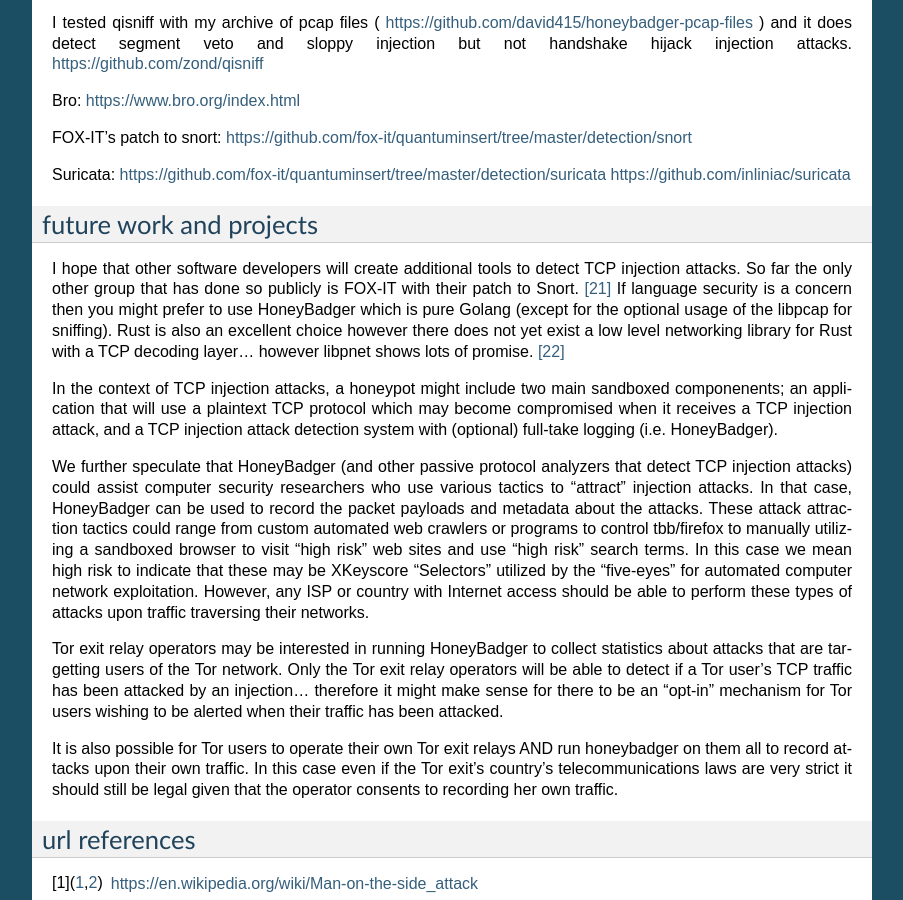
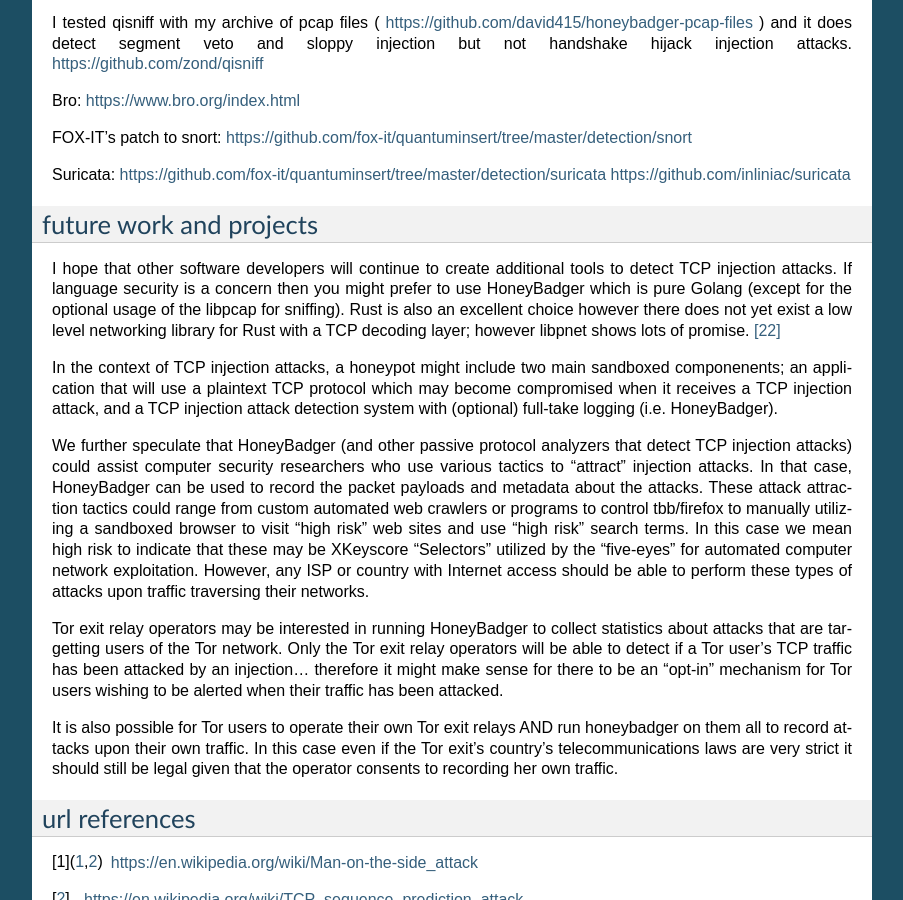
Before and after one commit to david415/HoneyBadger_docs, a Sphinx documentation site: the page built from source/how-to-detect-TCP-injection-attacks.rst, in a window 1280 px wide and 900 px high, scrolled down 3121 px. Shown: the whole window, without its empty margins (198-1101 px from the left). Built offline with Sphinx 7.4.7, drawn with Linux system fonts in a browser that asks for light colours.

Commit message:
Modify remark about future qi detection tools

```diff
--- a/source/how-to-detect-TCP-injection-attacks.rst
+++ b/source/how-to-detect-TCP-injection-attacks.rst
@@ -101,7 +101,7 @@
 future work and projects
 ------------------------
 
-I hope that other software developers will create additional tools to detect TCP injection attacks. So far the only other group that has done so publicly is FOX-IT with their patch to Snort. [21]_ If language security is a concern then you might prefer to use HoneyBadger which is pure Golang (except for the optional usage of the libpcap for sniffing). Rust is also an excellent choice however there does not yet exist a low level networking library for Rust with a TCP decoding layer... however libpnet shows lots of promise. [22]_
+I hope that other software developers will continue to create additional tools to detect TCP injection attacks. If language security is a concern then you might prefer to use HoneyBadger which is pure Golang (except for the optional usage of the libpcap for sniffing). Rust is also an excellent choice however there does not yet exist a low level networking library for Rust with a TCP decoding layer; however libpnet shows lots of promise. [22]_
 
 In the context of TCP injection attacks, a honeypot might include two main sandboxed componenents; an application that will use a plaintext TCP protocol which may become compromised when it receives a TCP injection attack, and a TCP injection attack detection system with (optional) full-take logging (i.e. HoneyBadger).
 
```
